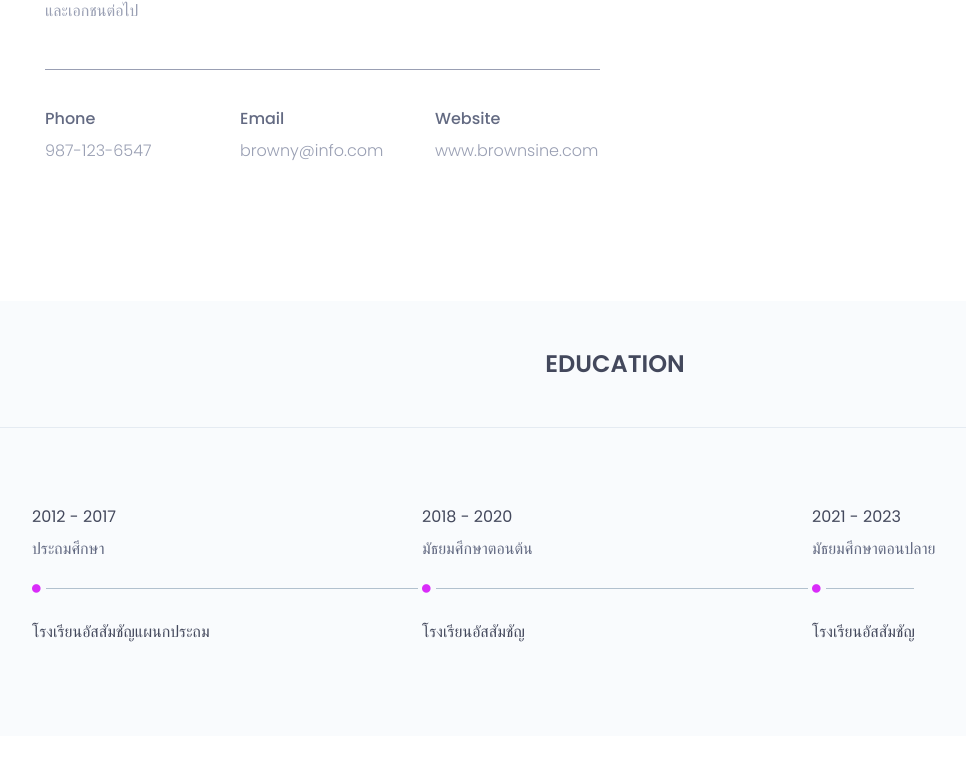
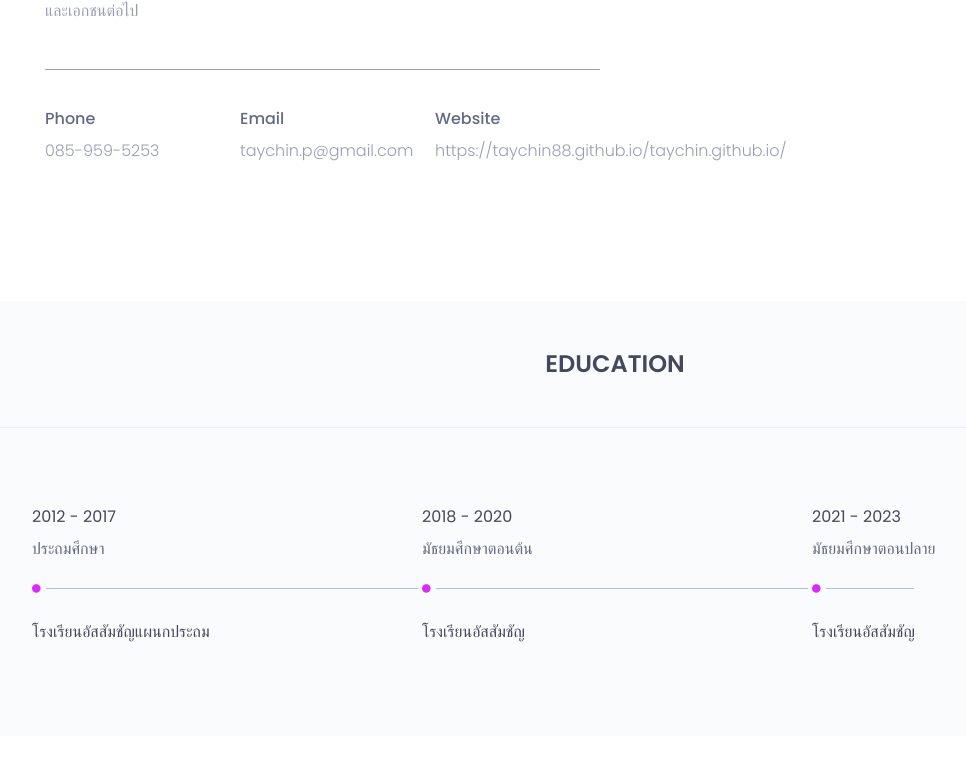
Before and after one commit to taychin88/taychin.github.io, a plain HTML site: page index.html in a window 1280 px wide. Shown: the part 1677-2460 px from the top of the page, without its empty margins (25-991 px from the left). Drawn offline with nearby package versions, Linux system fonts and the light colour scheme; files whose address does not match are found by name.

Commit message:
Initial Commit

```diff
--- a/index.html
+++ b/index.html
@@ -134,19 +134,19 @@
 									<div class="col-sm-4">
 										<div class="single-about-add-info">
 											<h3>phone</h3>
-											<p>987-123-6547</p>
+											<p>085-959-5253</p>
 										</div>
 									</div>
 									<div class="col-sm-4">
 										<div class="single-about-add-info">
 											<h3>email</h3>
-											<p>browny@info.com</p>
+											<p>taychin.p@gmail.com</p>
 										</div>
 									</div>
 									<div class="col-sm-4">
 										<div class="single-about-add-info">
 											<h3>website</h3>
-											<p>www.brownsine.com</p>
+											<p>https://taychin88.github.io/taychin.github.io/</p>
 										</div>
 									</div>
 								</div>
```
